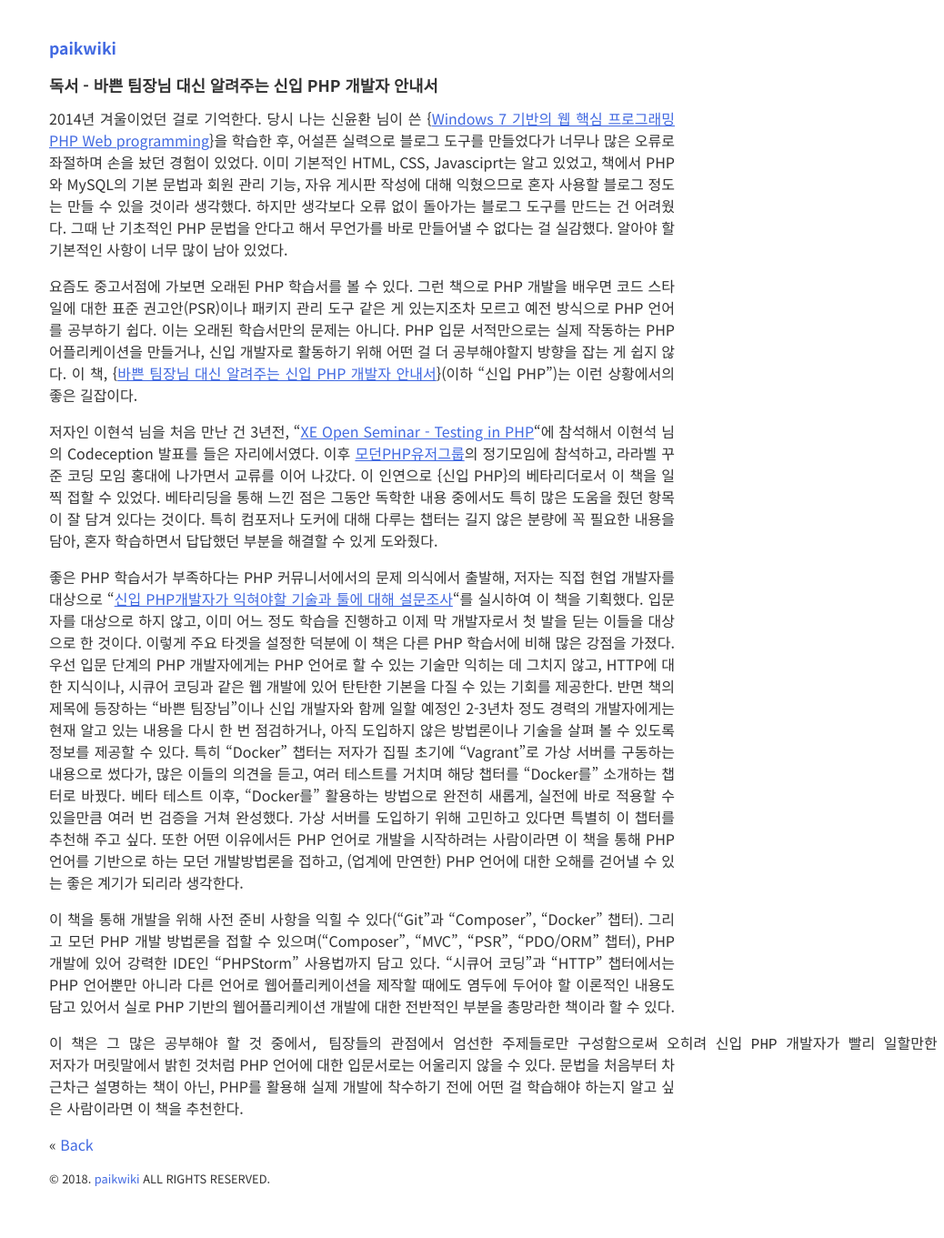
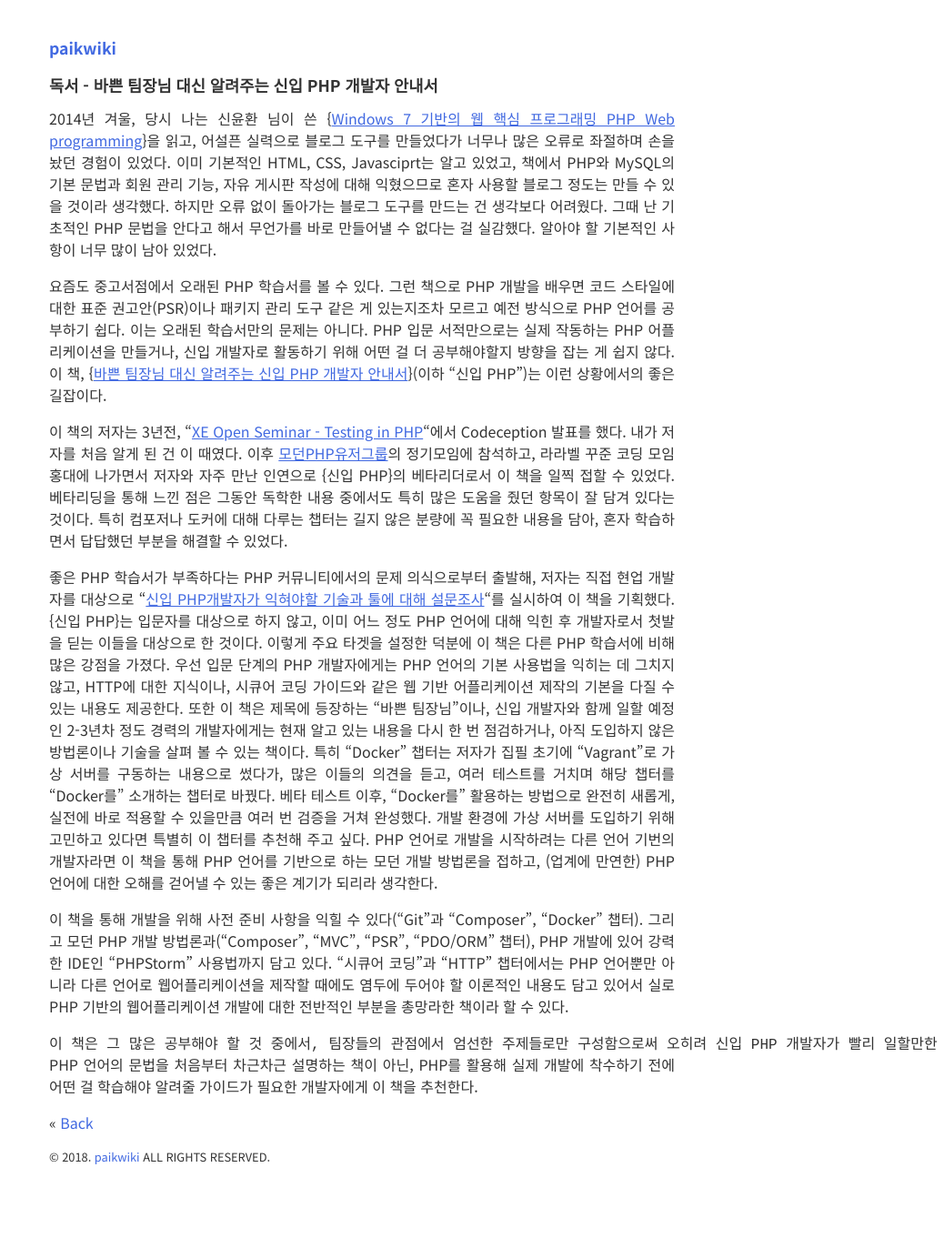
Before and after one commit to paikwiki/paikwiki.github.io, a Jekyll site: the page built from _posts/2018-03-02-PHP-for-newbie.md, in a window 1280 px wide. Shown: the whole page at 91% size, without its empty margins (242-1280 px from the left). Built offline with Jekyll 4.4.1, drawn with Linux system fonts in a browser that asks for light colours; after the commit the page ends 1337 px from its top, so only the background shows below that.

Commit message:
Rework post:PHP for newbie

````diff
--- a/_posts/2018-03-02-PHP-for-newbie.md
+++ b/_posts/2018-03-02-PHP-for-newbie.md
@@ -5,18 +5,18 @@
 
 # 독서 - 바쁜 팀장님 대신 알려주는 신입 PHP 개발자 안내서
 
-2014년 겨울이었던 걸로 기억한다. 당시 나는 신윤환 님이 쓴 {[Windows 7 기반의 웹 핵심 프로그래밍 PHP Web programming](http://www.aladin.co.kr/shop/wproduct.aspx?ItemId=7353541)}을 학습한 후, 어설픈 실력으로 블로그 도구를 만들었다가 너무나 많은 오류로 좌절하며 손을 놨던 경험이 있었다. 이미 기본적인 HTML, CSS, Javasciprt는 알고 있었고, 책에서 PHP와 MySQL의 기본 문법과 회원 관리 기능, 자유 게시판 작성에 대해 익혔으므로 혼자 사용할 블로그 정도는 만들 수 있을 것이라 생각했다. 하지만 생각보다 오류 없이 돌아가는 블로그 도구를 만드는 건 어려웠다. 그때 난 기초적인 PHP 문법을 안다고 해서 무언가를 바로 만들어낼 수 없다는 걸 실감했다. 알아야 할 기본적인 사항이 너무 많이 남아 있었다.
+2014년 겨울, 당시 나는 신윤환 님이 쓴 {[Windows 7 기반의 웹 핵심 프로그래밍 PHP Web programming](http://www.aladin.co.kr/shop/wproduct.aspx?ItemId=7353541)}을 읽고, 어설픈 실력으로 블로그 도구를 만들었다가 너무나 많은 오류로 좌절하며 손을 놨던 경험이 있었다. 이미 기본적인 HTML, CSS, Javasciprt는 알고 있었고, 책에서 PHP와 MySQL의 기본 문법과 회원 관리 기능, 자유 게시판 작성에 대해 익혔으므로 혼자 사용할 블로그 정도는 만들 수 있을 것이라 생각했다. 하지만 오류 없이 돌아가는 블로그 도구를 만드는 건 생각보다 어려웠다. 그때 난 기초적인 PHP 문법을 안다고 해서 무언가를 바로 만들어낼 수 없다는 걸 실감했다. 알아야 할 기본적인 사항이 너무 많이 남아 있었다.
 
-요즘도 중고서점에 가보면 오래된 PHP 학습서를 볼 수 있다. 그런 책으로 PHP 개발을 배우면 코드 스타일에 대한 표준 권고안(PSR)이나 패키지 관리 도구 같은 게 있는지조차 모르고 예전 방식으로 PHP 언어를 공부하기 쉽다. 이는 오래된 학습서만의 문제는 아니다. PHP 입문 서적만으로는 실제 작동하는 PHP 어플리케이션을 만들거나, 신입 개발자로 활동하기 위해 어떤 걸 더 공부해야할지 방향을 잡는 게 쉽지 않다. 이 책, {[바쁜 팀장님 대신 알려주는 신입 PHP 개발자 안내서](https://uptodatebookspub.com/books/9791196276607)}(이하 "신입 PHP")는 이런 상황에서의 좋은 길잡이다.
+요즘도 중고서점에서 오래된 PHP 학습서를 볼 수 있다. 그런 책으로 PHP 개발을 배우면 코드 스타일에 대한 표준 권고안(PSR)이나 패키지 관리 도구 같은 게 있는지조차 모르고 예전 방식으로 PHP 언어를 공부하기 쉽다. 이는 오래된 학습서만의 문제는 아니다. PHP 입문 서적만으로는 실제 작동하는 PHP 어플리케이션을 만들거나, 신입 개발자로 활동하기 위해 어떤 걸 더 공부해야할지 방향을 잡는 게 쉽지 않다. 이 책, {[바쁜 팀장님 대신 알려주는 신입 PHP 개발자 안내서](https://uptodatebookspub.com/books/9791196276607)}(이하 "신입 PHP")는 이런 상황에서의 좋은 길잡이다.
 
-저자인 이현석 님을 처음 만난 건 3년전, "[XE Open Seminar - Testing in PHP](https://www.xpressengine.com/index.php?mid=devlog&category=22686230&document_srl=22972401)"에 참석해서 이현석 님의 Codeception 발표를 들은 자리에서였다. 이후 [모던PHP유저그룹](https://www.facebook.com/groups/655071604594451/)의 정기모임에 참석하고, 라라벨 꾸준 코딩 모임 홍대에 나가면서 교류를 이어 나갔다. 이 인연으로 {신입 PHP}의 베타리더로서 이 책을 일찍 접할 수 있었다. 베타리딩을 통해 느낀 점은 그동안 독학한 내용 중에서도 특히 많은 도움을 줬던 항목이 잘 담겨 있다는 것이다. 특히 컴포저나 도커에 대해 다루는 챕터는 길지 않은 분량에 꼭 필요한 내용을 담아, 혼자 학습하면서 답답했던 부분을 해결할 수 있게 도와줬다.
+이 책의 저자는 3년전, "[XE Open Seminar - Testing in PHP](https://www.xpressengine.com/index.php?mid=devlog&category=22686230&document_srl=22972401)"에서 Codeception 발표를 했다. 내가 저자를 처음 알게 된 건 이 때였다. 이후 [모던PHP유저그룹](https://www.facebook.com/groups/655071604594451/)의 정기모임에 참석하고, 라라벨 꾸준 코딩 모임 홍대에 나가면서 저자와 자주 만난 인연으로 {신입 PHP}의 베타리더로서 이 책을 일찍 접할 수 있었다. 베타리딩을 통해 느낀 점은 그동안 독학한 내용 중에서도 특히 많은 도움을 줬던 항목이 잘 담겨 있다는 것이다. 특히 컴포저나 도커에 대해 다루는 챕터는 길지 않은 분량에 꼭 필요한 내용을 담아, 혼자 학습하면서 답답했던 부분을 해결할 수 있었다.
 
-좋은 PHP 학습서가 부족하다는 PHP 커뮤니서에서의 문제 의식에서 출발해, 저자는 직접 현업 개발자를 대상으로 "[신입 PHP개발자가 익혀야할 기술과 툴에 대해 설문조사](http://leehyunseok.com/?p=2764)"를 실시하여 이 책을 기획했다. 입문자를 대상으로 하지 않고, 이미 어느 정도 학습을 진행하고 이제 막 개발자로서 첫 발을 딛는 이들을 대상으로 한 것이다. 이렇게 주요 타겟을 설정한 덕분에 이 책은 다른 PHP 학습서에 비해 많은 강점을 가졌다. 우선 입문 단계의 PHP 개발자에게는 PHP 언어로 할 수 있는 기술만 익히는 데 그치지 않고, HTTP에 대한 지식이나, 시큐어 코딩과 같은 웹 개발에 있어 탄탄한 기본을 다질 수 있는 기회를 제공한다. 반면 책의 제목에 등장하는 "바쁜 팀장님"이나 신입 개발자와 함께 일할 예정인 2-3년차 정도 경력의 개발자에게는 현재 알고 있는 내용을 다시 한 번 점검하거나, 아직 도입하지 않은 방법론이나 기술을 살펴 볼 수 있도록 정보를 제공할 수 있다. 특히 "Docker" 챕터는 저자가 집필 초기에 "Vagrant"로 가상 서버를 구동하는 내용으로 썼다가, 많은 이들의 의견을 듣고, 여러 테스트를 거치며 해당 챕터를 "Docker를" 소개하는 챕터로 바꿨다. 베타 테스트 이후, "Docker를" 활용하는 방법으로 완전히 새롭게, 실전에 바로 적용할 수 있을만큼 여러 번 검증을 거쳐 완성했다. 가상 서버를 도입하기 위해 고민하고 있다면 특별히 이 챕터를 추천해 주고 싶다. 또한 어떤 이유에서든 PHP 언어로 개발을 시작하려는 사람이라면 이 책을 통해 PHP 언어를 기반으로 하는 모던 개발방법론을 접하고, (업계에 만연한) PHP 언어에 대한 오해를 걷어낼 수 있는 좋은 계기가 되리라 생각한다.
+좋은 PHP 학습서가 부족하다는 PHP 커뮤니티에서의 문제 의식으로부터 출발해, 저자는 직접 현업 개발자를 대상으로 "[신입 PHP개발자가 익혀야할 기술과 툴에 대해 설문조사](http://leehyunseok.com/?p=2764)"를 실시하여 이 책을 기획했다. {신입 PHP}는 입문자를 대상으로 하지 않고, 이미 어느 정도 PHP 언어에 대해 익힌 후 개발자로서 첫발을 딛는 이들을 대상으로 한 것이다. 이렇게 주요 타겟을 설정한 덕분에 이 책은 다른 PHP 학습서에 비해 많은 강점을 가졌다. 우선 입문 단계의 PHP 개발자에게는 PHP 언어의 기본 사용법을 익히는 데 그치지 않고, HTTP에 대한 지식이나, 시큐어 코딩 가이드와 같은 웹 기반 어플리케이션 제작의 기본을 다질 수 있는 내용도 제공한다. 또한 이 책은 제목에 등장하는 "바쁜 팀장님"이나, 신입 개발자와 함께 일할 예정인 2-3년차 정도 경력의 개발자에게는 현재 알고 있는 내용을 다시 한 번 점검하거나, 아직 도입하지 않은 방법론이나 기술을 살펴 볼 수 있는 책이다. 특히 "Docker" 챕터는 저자가 집필 초기에 "Vagrant"로 가상 서버를 구동하는 내용으로 썼다가, 많은 이들의 의견을 듣고, 여러 테스트를 거치며 해당 챕터를 "Docker를" 소개하는 챕터로 바꿨다. 베타 테스트 이후, "Docker를" 활용하는 방법으로 완전히 새롭게, 실전에 바로 적용할 수 있을만큼 여러 번 검증을 거쳐 완성했다. 개발 환경에 가상 서버를 도입하기 위해 고민하고 있다면 특별히 이 챕터를 추천해 주고 싶다. PHP 언어로 개발을 시작하려는 다른 언어 기번의 개발자라면 이 책을 통해 PHP 언어를 기반으로 하는 모던 개발 방법론을 접하고, (업계에 만연한) PHP 언어에 대한 오해를 걷어낼 수 있는 좋은 계기가 되리라 생각한다.
 
-이 책을 통해 개발을 위해 사전 준비 사항을 익힐 수 있다("Git"과 "Composer", "Docker" 챕터). 그리고 모던 PHP 개발 방법론을 접할 수 있으며("Composer", "MVC", "PSR", "PDO/ORM" 챕터), PHP 개발에 있어 강력한 IDE인 "PHPStorm" 사용법까지 담고 있다. "시큐어 코딩"과 "HTTP" 챕터에서는 PHP 언어뿐만 아니라 다른 언어로 웹어플리케이션을 제작할 때에도 염두에 두어야 할 이론적인 내용도 담고 있어서 실로 PHP 기반의 웹어플리케이션 개발에 대한 전반적인 부분을 총망라한 책이라 할 수 있다.
+이 책을 통해 개발을 위해 사전 준비 사항을 익힐 수 있다("Git"과 "Composer", "Docker" 챕터). 그리고 모던 PHP 개발 방법론과("Composer", "MVC", "PSR", "PDO/ORM" 챕터), PHP 개발에 있어 강력한 IDE인 "PHPStorm" 사용법까지 담고 있다. "시큐어 코딩"과 "HTTP" 챕터에서는 PHP 언어뿐만 아니라 다른 언어로 웹어플리케이션을 제작할 때에도 염두에 두어야 할 이론적인 내용도 담고 있어서 실로 PHP 기반의 웹어플리케이션 개발에 대한 전반적인 부분을 총망라한 책이라 할 수 있다.
 
 ```md
 이 책은 그 많은 공부해야 할 것 중에서, 팀장들의 관점에서 엄선한 주제들로만 구성함으로써 오히려 신입 PHP 개발자가 빨리 일할만한 동료로 성장하는 데 도움을 줄 수 있을 거로 생각합니다. — "들어가며" 중
 ```
 
-저자가 머릿말에서 밝힌 것처럼 PHP 언어에 대한 입문서로는 어울리지 않을 수 있다. 문법을 처음부터 차근차근 설명하는 책이 아닌, PHP를 활용해 실제 개발에 착수하기 전에 어떤 걸 학습해야 하는지 알고 싶은 사람이라면 이 책을 추천한다.
+PHP 언어의 문법을 처음부터 차근차근 설명하는 책이 아닌, PHP를 활용해 실제 개발에 착수하기 전에 어떤 걸 학습해야 알려줄 가이드가 필요한 개발자에게 이 책을 추천한다.
````
